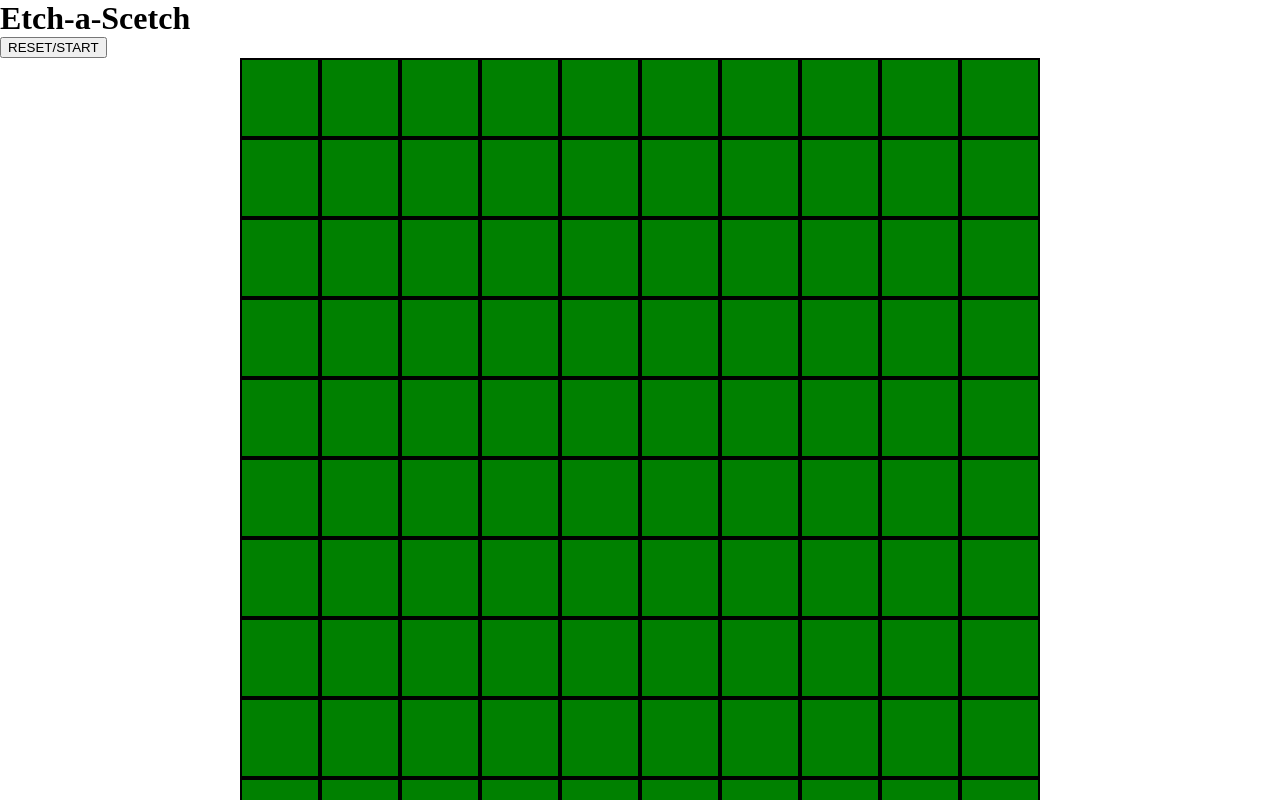
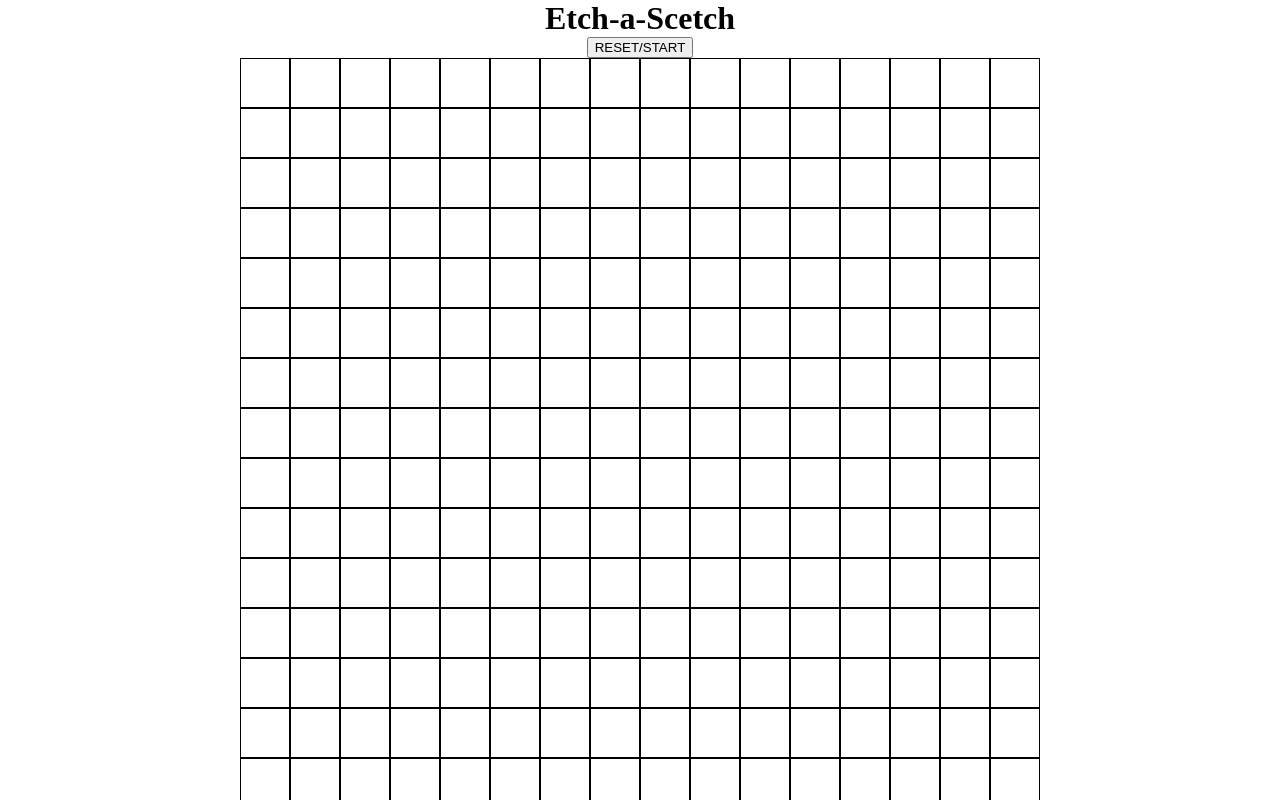
Before and after one commit to DPlauder/Etch-a-Scetch, a plain HTML site: page index.html in a window 1280 px wide. Both pictures are taken after a click on the button "RESET/START". Shown: the top 800 px of the page. Drawn offline with Linux system fonts and the light colour scheme.

Commit message:
schrit 1 abgeschlossen

```diff
--- a/css/style.css
+++ b/css/style.css
@@ -1,6 +1,7 @@
 * {
     margin: 0;
     box-sizing: border-box;
+    text-align: center;
 }
 
 .container {
@@ -9,6 +10,4 @@
     margin-right: auto;
     display: flex;
     flex-wrap: wrap;
-
-    background-color: grey;
 }
--- a/main.js
+++ b/main.js
@@ -3,13 +3,33 @@ function grid() {
     for (let i = 0; i < 16; i++) {
         for (let j = 0; j < 16; j++) {
             let quadrad = document.createElement('div');
-            quadrad.style.width = '80px';
-            quadrad.style.height= '80px';
+            quadrad.style.width = 800 / 16 + "px";
+            quadrad.style.height= 800 / 16 + "px";
             quadrad.classList.add('quad');
-            feld.appendChild(quadrad)
-            quadrad.style.backgroundColor = 'green'
-            quadrad.style.border = '2px solid'
+            feld.appendChild(quadrad);
+            quadrad.style.border = '1px solid';
         }
     }
+    hovern()
+}
+function hovern() {
+    const felder = document.getElementsByClassName('quad');
+    for (const element of felder) {
+        element.addEventListener('mouseover', () => {
+            const rot = Math.floor(Math.random() * 256);
+            const gruen = Math.floor(Math.random() * 256);
+            const blau = Math.floor(Math.random() * 256);
+            element.style.backgroundColor = `rgb(${rot}, ${gruen}, ${blau})`;
+        })
+    }
+}
+function reset() {
+    const resetten = document.querySelector('#reset');
+    const felder = document.querySelector('#drawpad');
+    resetten.addEventListener('click', () => {
+        felder.innerHTML = "";
+        grid();
+    })
 }
 grid();
+reset()
```
